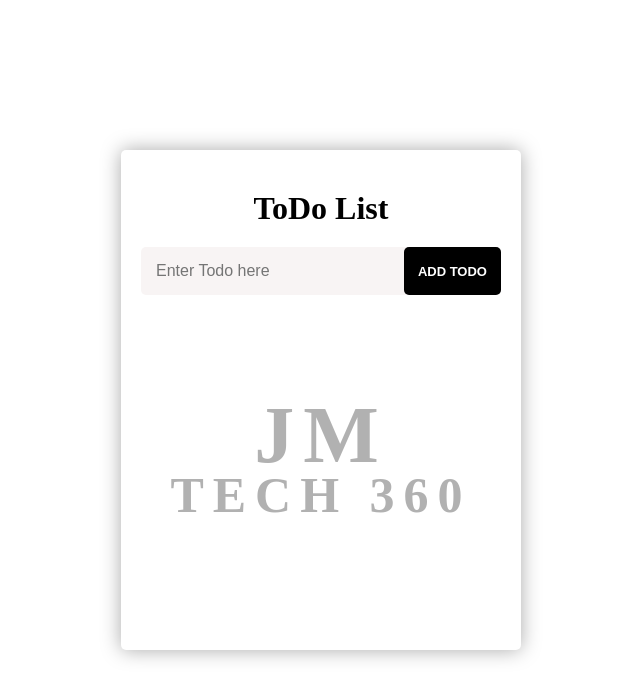
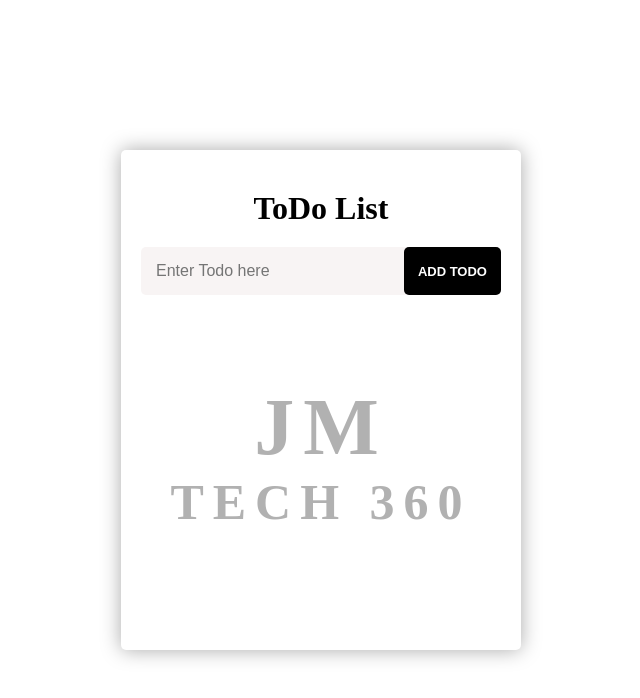
Before and after one commit to JMTECH360/todo-app, a plain HTML site: page index.html in a window 1280 px wide. Shown: the whole page, without its empty margins (319-959 px from the left). Drawn offline with Linux system fonts and the light colour scheme.

Commit message:
water mark line height are changed

```diff
--- a/index.css
+++ b/index.css
@@ -137,7 +137,7 @@ body{
 #watermark-text {
     font-size: 80px;
     text-align: center;
-    line-height: 50px;
+    line-height: 65px;
     letter-spacing: 9px;
     opacity: 0.3;
 }
```
